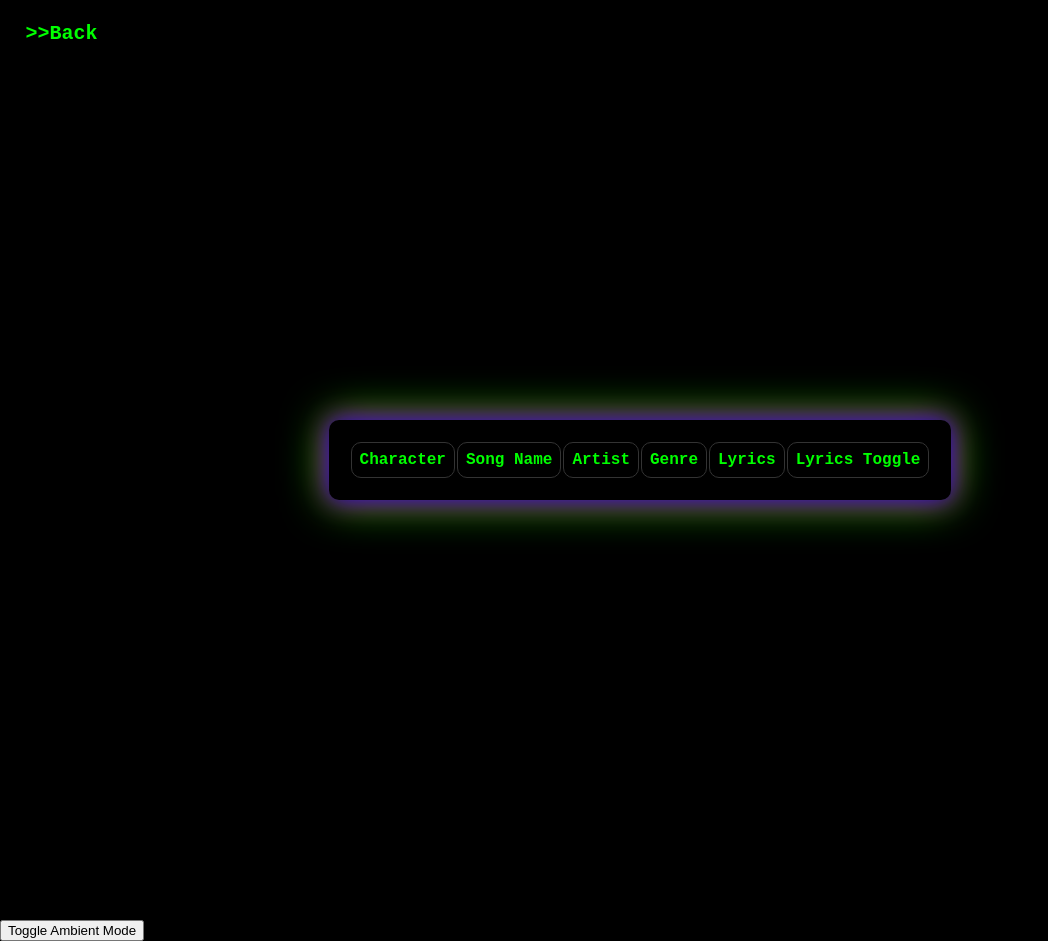
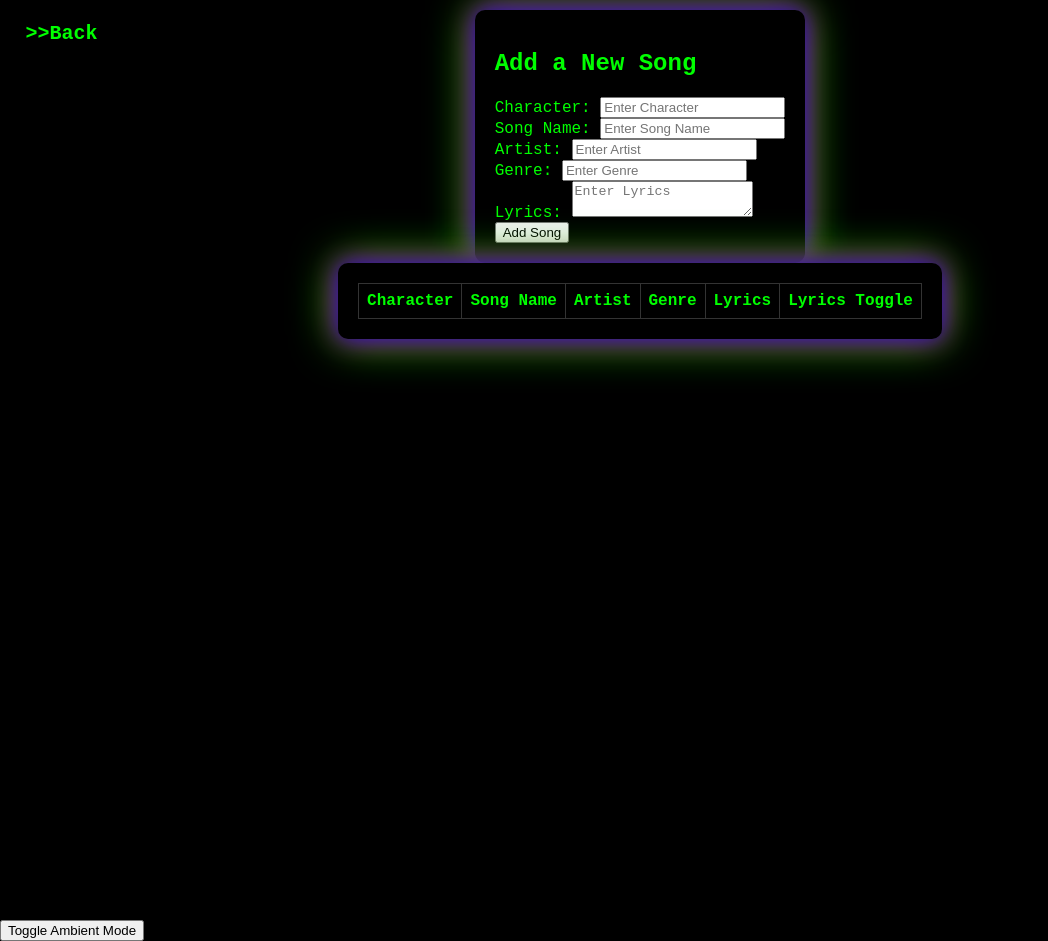
Before and after one commit to APCSP-RAGS/pp-frontend, a Jekyll site: the page built from _posts/2023-10-16-charactersongs.md, in a window 1280 px wide. Shown: the whole page, without its empty margins (0-1048 px from the left). Built offline with Jekyll 4.4.1, drawn with Linux system fonts in a browser that asks for light colours; some of the changed lines change nothing that is shown.

Commit message:
added input output

```diff
--- a/_posts/2023-10-16-charactersongs.md
+++ b/_posts/2023-10-16-charactersongs.md
@@ -21,7 +21,7 @@ tags: [javascript, fetch, dom, getElementID, appendChild]
     /* Center the table horizontally */
     .container {
       display: flex;
-      justify-content: center;
+      flex-direction: column;
       align-items: center;
       height: 100vh;
       overflow: auto;
@@ -39,19 +39,15 @@ tags: [javascript, fetch, dom, getElementID, appendChild]
       transition: background-color 0.5s, box-shadow 0.5s;
     }
 
-      .toggle-lyrics-button {
-    background-color: #0f0;
-    color: #000;
-    border: none;
-    padding: 5px 10px;
-    border-radius: 5px;
-    cursor: pointer;
-    transition: background-color 0.3s;
-  }
-
-  .toggle-lyrics-button:hover {
-    background-color: #00f;
-  }
+    .input-container {
+      background-color: #000;
+      padding: 20px;
+      overflow: auto;
+      border-radius: 10px;
+      box-shadow: 0 0 15px #0f0, 0 0 30px #0f0, 0 0 45px #0f0;
+      animation: ring-light 3s ease-in-out infinite, music 1s linear alternate;
+      transition: background-color 0.5s, box-shadow 0.5s;
+    }
 
     @keyframes ring-light {
       0%, 100% {
@@ -68,8 +64,6 @@ tags: [javascript, fetch, dom, getElementID, appendChild]
       }
     }
 
-<<<<<<< HEAD
-=======
     @keyframes music {
       0% {
         transform: translateX(0);
@@ -79,7 +73,6 @@ tags: [javascript, fetch, dom, getElementID, appendChild]
       }
     }
 
->>>>>>> 6f56461 (small)
     table {
       width: 100%;
       border-collapse: collapse;
@@ -124,6 +117,21 @@ tags: [javascript, fetch, dom, getElementID, appendChild]
       background-color: #212121;
     }
 
+    .toggle-lyrics-button {
+      background-color: #000;
+      color: #0f0;
+      border: 1px solid #0f0;
+      padding: 5px 10px;
+      border-radius: 5px;
+      cursor: pointer;
+      transition: background-color 0.3s, color 0.3s, border-color 0.3s;
+    }
+
+    .toggle-lyrics-button:hover {
+      background-color: #0f0;
+      color: #000;
+      border-color: #000;
+    }
   </style>
 </head>
 <a href="../">
@@ -131,8 +139,34 @@ tags: [javascript, fetch, dom, getElementID, appendChild]
 </a>
 <body class="hacker-theme">
   <div class="container">
+    <!-- Input section for adding a new song -->
+    <div class="input-container">
+      <h2>Add a New Song</h2>
+      <div>
+        <label for="characterInput">Character:</label>
+        <input type="text" id="characterInput" placeholder="Enter Character">
+      </div>
+      <div>
+        <label for="songNameInput">Song Name:</label>
+        <input type="text" id="songNameInput" placeholder="Enter Song Name">
+      </div>
+      <div>
+        <label for="artistInput">Artist:</label>
+        <input type="text" id="artistInput" placeholder="Enter Artist">
+      </div>
+      <div>
+        <label for="genreInput">Genre:</label>
+        <input type="text" id="genreInput" placeholder="Enter Genre">
+      </div>
+      <div>
+        <label for="lyricsInput">Lyrics:</label>
+        <textarea id="lyricsInput" placeholder="Enter Lyrics"></textarea>
+      </div>
+      <button onclick="addSong()">Add Song</button>
+    </div>
+
+    <!-- HTML table for displaying data -->
     <div class="table-container">
-      <!-- HTML table for displaying data -->
       <table class="hacker-theme">
         <thead>
           <tr>
@@ -179,6 +213,36 @@ tags: [javascript, fetch, dom, getElementID, appendChild]
       }
     }
 
+    // Function to add a new song
+    function addSong() {
+      const characterInput = document.getElementById('characterInput');
+      const songNameInput = document.getElementById('songNameInput');
+      const artistInput = document.getElementById('artistInput');
+      const genreInput = document.getElementById('genreInput');
+      const lyricsInput = document.getElementById('lyricsInput');
+
+      const resultContainer = document.getElementById('result');
+
+      const newRow = document.createElement('tr');
+      newRow.innerHTML = `
+        <td>${characterInput.value}</td>
+        <td>${songNameInput.value}</td>
+        <td>${artistInput.value}</td>
+        <td>${genreInput.value}</td>
+        <td class="lyrics">${lyricsInput.value}</td>
+        <td><button onclick="toggleLyrics(this.parentNode.parentNode)">Toggle Lyrics</button></td>
+      `;
+
+      resultContainer.appendChild(newRow);
+
+      // Clear input fields after adding the song
+      characterInput.value = '';
+      songNameInput.value = '';
+      artistInput.value = '';
+      genreInput.value = '';
+      lyricsInput.value = '';
+    }
+
     // Fetch data from the API
     const apiUrl = "https://awsrags-flask.stu.nighthawkcodingsociety.com/api/song/";
 
@@ -186,14 +250,14 @@ tags: [javascript, fetch, dom, getElementID, appendChild]
       .then(response => {
         if (!response.ok) {
           throw new Error('Network response was not ok');
-            }
+        }
         return response.json();
       })
       .then(data => {
-        const resultContainer = document.getElementById("result");
+        const resultContainer = document.getElementById('result');
 
         data.forEach(Song => {
-          const row = document.createElement("tr");
+          const row = document.createElement('tr');
           row.innerHTML = `
             <td>${Song.character}</td>
             <td>${Song.song_name}</td>
@@ -209,6 +273,7 @@ tags: [javascript, fetch, dom, getElementID, appendChild]
         console.error('Error fetching data:', error);
       });
   </script>
+
   <button onclick="toggleAmbientMode()">Toggle Ambient Mode</button>
 </body>
 </html>
```
